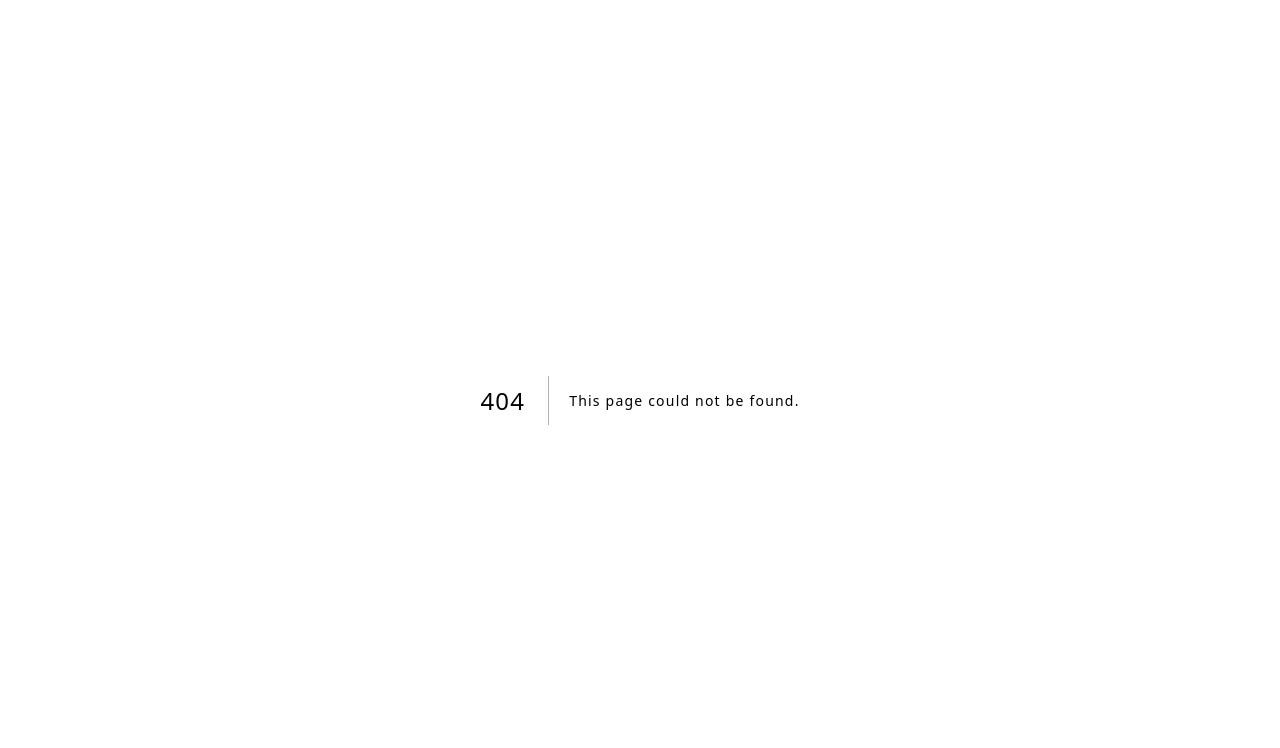
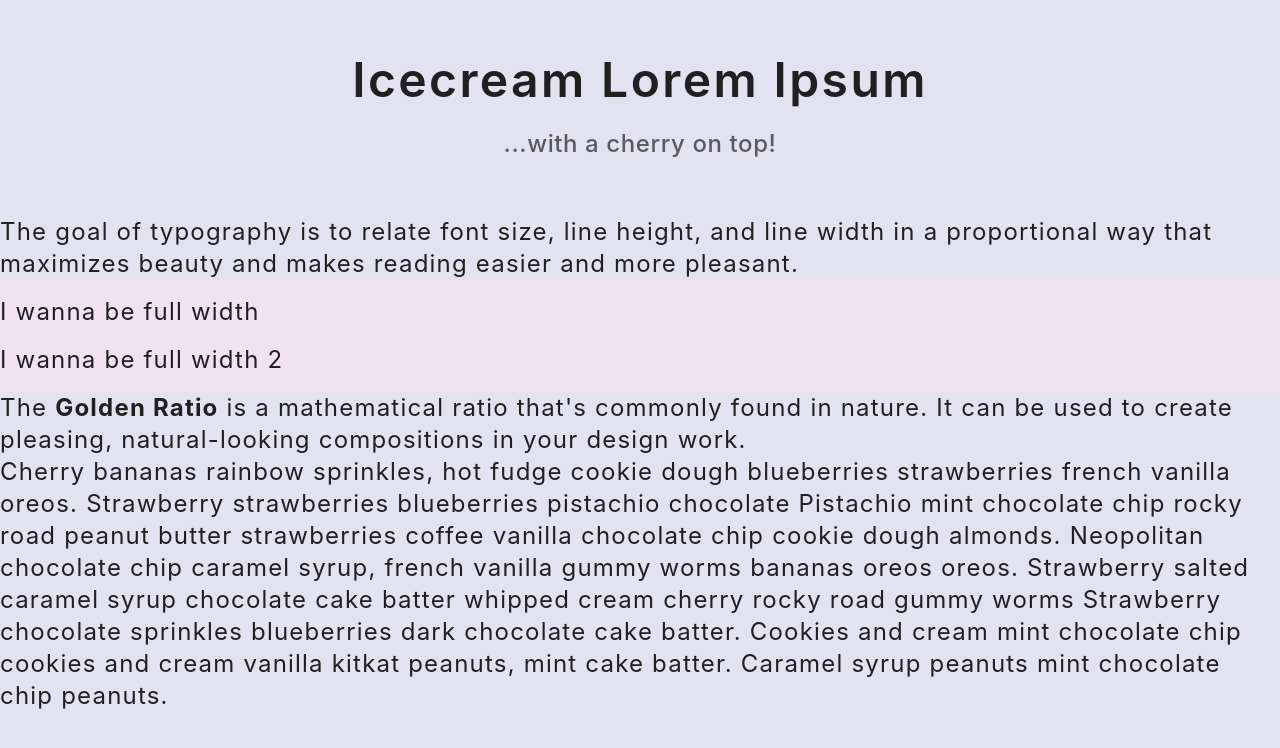
Before and after one commit to khinshankhan/www, a Next.js app: page /content in a window 1280 px wide. Before the commit this address had no page. Shown: the top 748 px of the page. Built offline with nearby package versions, Linux system fonts and the light colour scheme.

Commit message:
move experiment to content page under content route group

```diff
--- /dev/null
+++ b/app/(content)/content/page.tsx
@@ -0,0 +1,47 @@
+import React from "react"
+import { Heading, Strong, Text } from "@/components/base/typography"
+
+export default async function Page() {
+  return (
+    <article>
+      <header className="py-14 text-center">
+        <Heading as="h1" variant="h1" className="text-balance">
+          Icecream Lorem Ipsum
+        </Heading>
+
+        <Text as="h2" variant="nav" className="text-balance pt-6 text-muted-foreground">
+          ...with a cherry on top!
+        </Text>
+      </header>
+
+      <section className="content-container">
+        <p>
+          The goal of typography is to relate font size, line height, and line width in a
+          proportional way that maximizes beauty and makes reading easier and more pleasant.
+        </p>
+
+        <div className="w-full space-y-4 bg-accent-4 py-4">
+          <p>I wanna be full width</p>
+
+          <p>I wanna be full width 2</p>
+        </div>
+
+        <p>
+          The <Strong>Golden Ratio</Strong> is a mathematical ratio that's commonly found in nature.
+          It can be used to create pleasing, natural-looking compositions in your design work.
+        </p>
+
+        <p>
+          Cherry bananas rainbow sprinkles, hot fudge cookie dough blueberries strawberries french
+          vanilla oreos. Strawberry strawberries blueberries pistachio chocolate Pistachio mint
+          chocolate chip rocky road peanut butter strawberries coffee vanilla chocolate chip cookie
+          dough almonds. Neopolitan chocolate chip caramel syrup, french vanilla gummy worms bananas
+          oreos oreos. Strawberry salted caramel syrup chocolate cake batter whipped cream cherry
+          rocky road gummy worms Strawberry chocolate sprinkles blueberries dark chocolate cake
+          batter. Cookies and cream mint chocolate chip cookies and cream vanilla kitkat peanuts,
+          mint cake batter. Caramel syrup peanuts mint chocolate chip peanuts.
+        </p>
+      </section>
+    </article>
+  )
+}
--- /dev/null
+++ b/app/(content)/layout.tsx
@@ -0,0 +1,5 @@
+import React from "react"
+
+export default async function Layout({ children }: { children: React.ReactNode }) {
+  return children
+}
--- a/app/page.tsx
+++ /dev/null
@@ -1,26 +0,0 @@
-import React from "react"
-import { Heading, Strong, Text } from "@/components/base/typography"
-
-export default async function Page() {
-  return (
-    <article>
-      <header className="py-14 text-center">
-        <Heading as="h1" variant="h1" className="text-balance">
-          States Work to Make Digital Services Accessible for All
-        </Heading>
-
-        <Text as="h2" variant="nav" className="text-balance pt-6 text-muted-foreground">
-          A Look at State Efforts vs Reality
-        </Text>
-      </header>
-
-      <section className="">
-        <p>
-          The goal of typography is to relate font size, line height, and line width in a{" "}
-          <Strong>proportional</Strong> way that maximizes beauty and makes reading easier and more
-          pleasant.
-        </p>
-      </section>
-    </article>
-  )
-}
```
